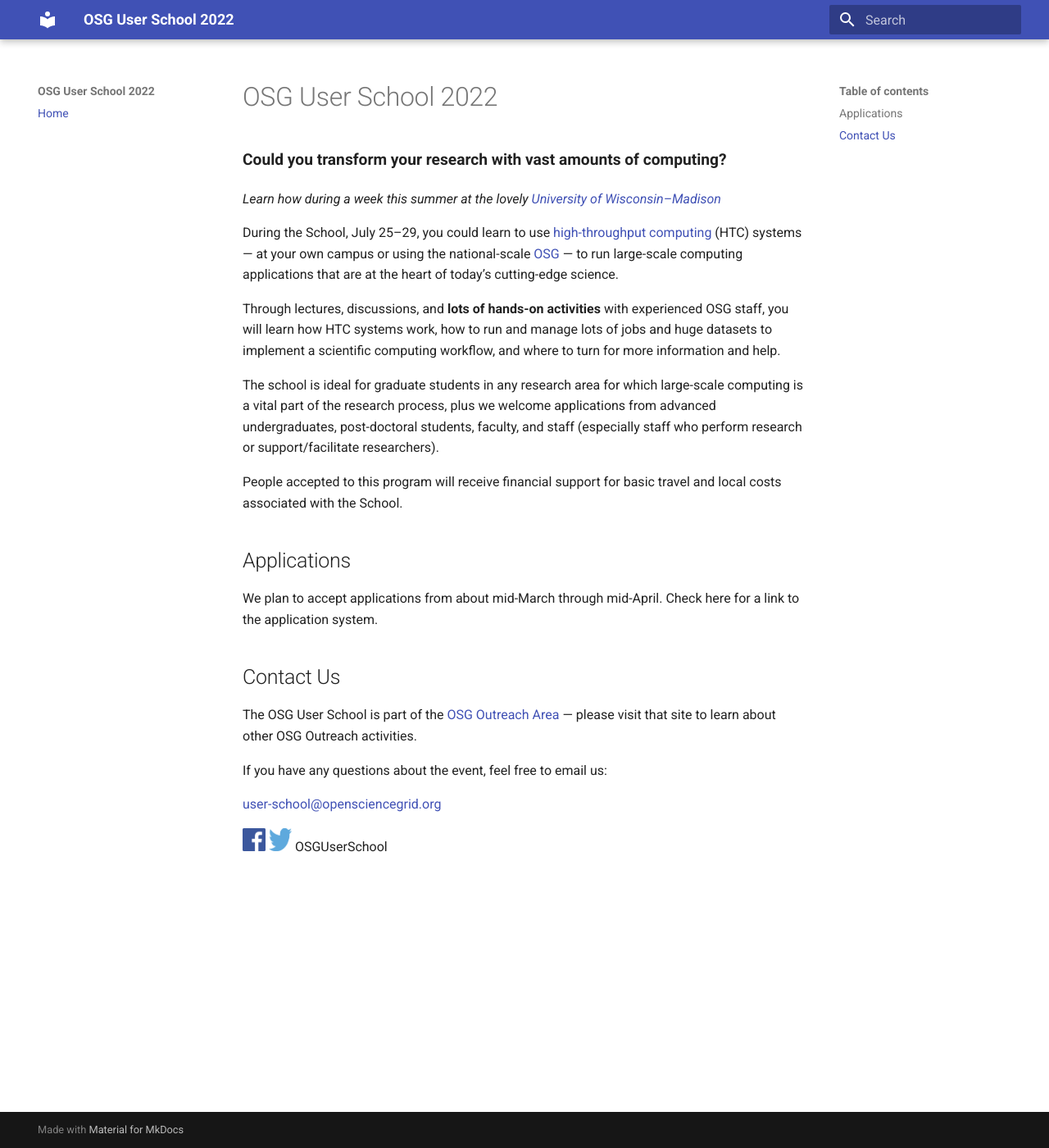
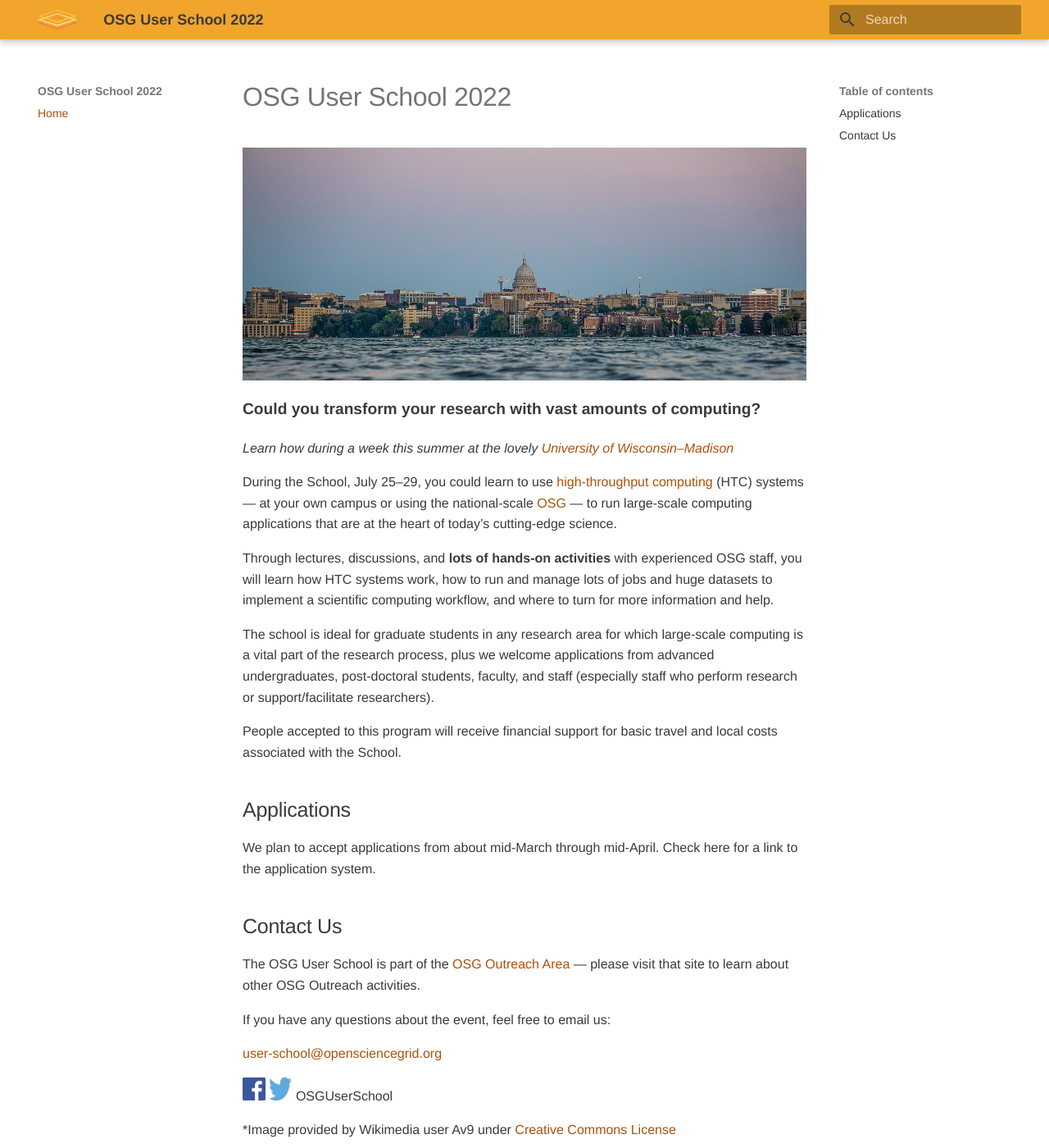
Before and after one commit to showmic09/user-school-2022, an MkDocs documentation site: the page built from docs/index.md, in a window 1280 px wide and 1400 px high. Shown: the whole window at 82% size. Built offline with MkDocs 1.6.1 and Material for MkDocs 9.7.7, drawn with Linux system fonts in a browser that asks for light colours.

Commit message:
Personalize User School

```diff
--- a/docs/index.md
+++ b/docs/index.md
@@ -1,4 +1,8 @@
 # OSG User School 2022
+
+<figure>
+    <img src="assets/Madison_Skyline.jpeg" alt="Madison Skyline" />
+</figure>
 
 <p style="font-size: larger; font-weight: bold;">Could you transform your research with vast amounts of computing?</p>
 
@@ -39,3 +43,5 @@
 <user-school@opensciencegrid.org>
 
 <a href="https://www.facebook.com/OSGUserSchool" target="_blank" style="border: 0px none black; text-decoration: none;"><img src="files/FB-f-Logo__blue_512.png" height="28" width="28" alt="Facebook logo"></a> <a href="https://twitter.com/OSGUserSchool" target="_blank" style="border: 0px none black; text-decoration: none;"><img src="files/Twitter_logo_blue.png" style="height: 28px; width: 28px; background-color: white;" alt="Twitter logo"></a> OSGUserSchool
+
+*Image provided by Wikimedia user Av9 under <a href="https://creativecommons.org/licenses/by-sa/4.0/deed.en">Creative Commons License</a>
--- /dev/null
+++ b/docs/stylesheets/osg.css
@@ -0,0 +1,46 @@
+:root {
+    --md-default-fg-color: #3a3a3a;
+    --md-primary-fg-color: #F1A52C;
+    --md-primary-bg-color: #3a3a3a;
+    --md-accent-fg-color: #FFC364;
+
+
+
+}
+
+:root>* {
+    --md-footer-bg-color: #3a3a3a;
+
+    --md-typeset-a-color: #ad510c;
+    --md-text-font-family: "Helvetica Neue", Helvetica, Arial, "Lucida Grande", sans-serif;
+}
+
+.md-typeset h1, .md-typeset h2 {
+    font-weight: 400;
+}
+
+
+
+
+/*$text: #3a3a3a;*/
+/*$primary: */
+/*$secondary: #F1A52C;*/
+/*$info: #FFC364;*/
+/*$warning: #fff1c7;*/
+/*$white-offset: #fff7ea;*/
+/*$nav-link-color: $text;*/
+
+
+/*$nav-link-font-weight: 500;*/
+/*$navbar-light-color: #3a3a3a;*/
+
+/*$border-radius: 1rem;*/
+
+/*$btn-border-radius: .25rem;*/
+
+/*$card-border-color: black;*/
+/*$card-border-radius: $border-radius;*/
+
+/*$font-family-base: "Helvetica Neue", Helvetica, Arial, "Lucida Grande", sans-serif;*/
+/*$headings-font-family: "Helvetica Neue", Helvetica, Arial, "Lucida Grande", sans-serif;*/
+/*$headings-font-weight: 600;*/
--- a/mkdocs.yml
+++ b/mkdocs.yml
@@ -3,6 +3,8 @@
 repo_name: null
 theme:
   name: material
+  logo: assets/OSG_Logo.svg
+  favicon: assets/OSG_Logo.png
 
 markdown_extensions:
   - admonition
@@ -15,6 +17,16 @@
 
 extra_css:
   - stylesheets/code-highlight.css
+  - stylesheets/osg.css
+
+extra:
+  social:
+    - icon: fontawesome/brands/twitter
+      link: https://twitter.com/OSGUserSchool
+      name: OSG User School on Twitter
+    - icon: fontawesome/brands/facebook
+      link: https://www.facebook.com/OSGUserSchool
+      name: OSG User School on Facebook
 
 nav:
   - Home:                           index.md
```
Also changed, not shown: docs/assets/Madison_Skyline.jpeg (added), docs/assets/OSG_Logo.png (added), docs/assets/OSG_Logo.svg (added).
